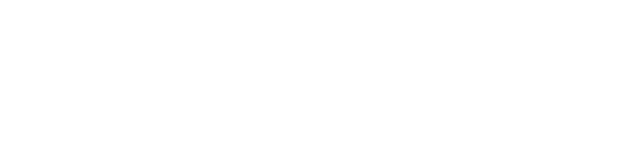
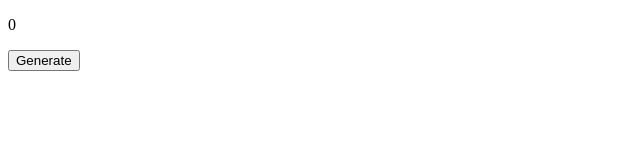
Before and after one commit to chipz68q/webrandnumber, a plain HTML site: page index.html in a window 1280 px wide. Shown: the whole page, without its empty margins (0-640 px from the left). Drawn offline with Linux system fonts and the light colour scheme.

Commit message:
Add p element for result and button for generate

```diff
--- a/index.html
+++ b/index.html
@@ -6,5 +6,8 @@
     <meta name="viewport" content="width=device-width, initial-scale=1.0" />
     <title>Simple random number generator</title>
   </head>
-  <body></body>
+  <body>
+    <p id="result">0</p>
+    <button id="buttonGenerator">Generate</button>
+  </body>
 </html>
```
